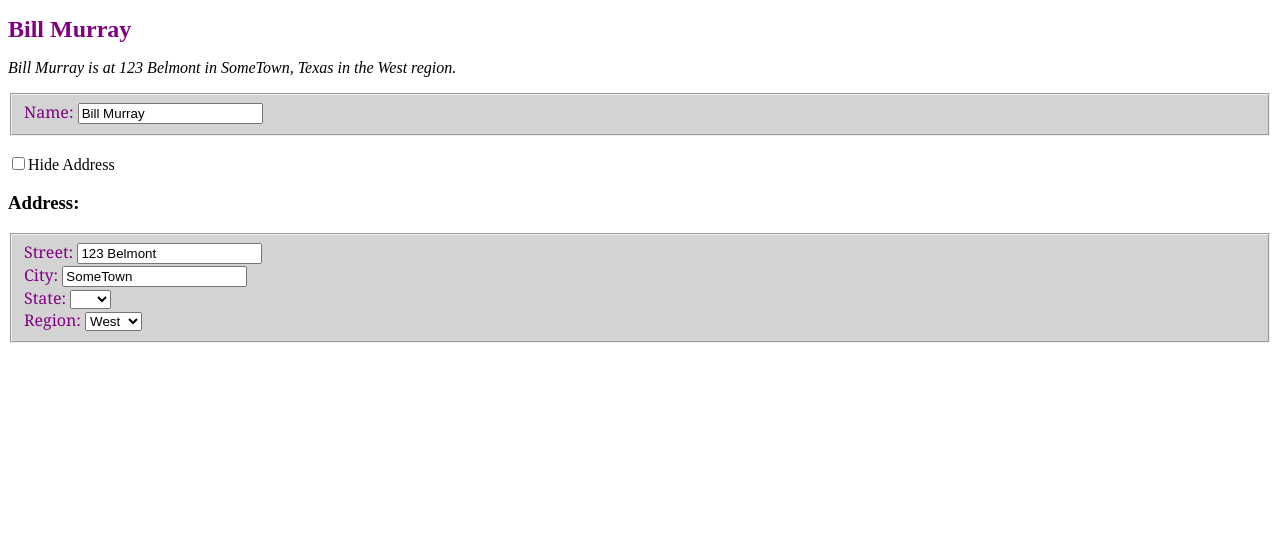
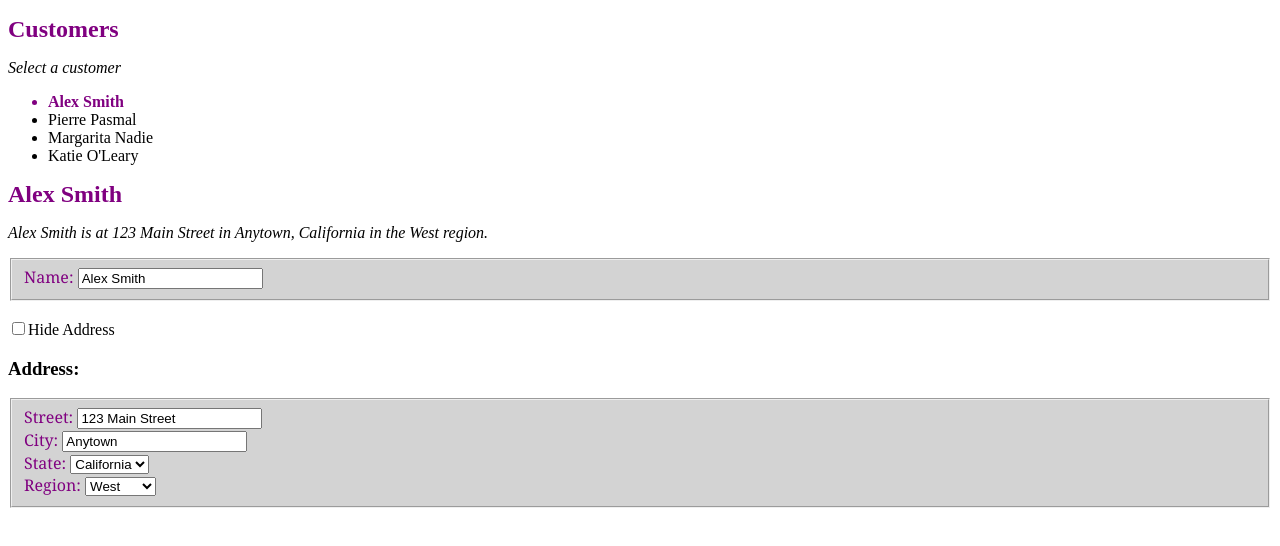
Before and after one commit to ZachParris/ps-Customer, an Angular app: page / in a window 1280 px wide. Shown: the top 546 px of the page. Built offline with nearby package versions, Linux system fonts and the light colour scheme.

Commit message:
added list binding

```diff
--- a/src/app/app.component.css
+++ b/src/app/app.component.css
@@ -1,6 +1,11 @@
 h1 {
     color: purple;
     font-size: 150%;
+}
+
+.selected {
+    color: purple;
+    font-weight: bold;
 }
 
 fieldset {
--- a/src/app/app.component.html
+++ b/src/app/app.component.html
@@ -1,3 +1,12 @@
+<h1>Customers</h1>
+<div>
+  <p><i>Select a customer</i></p>
+  <ul>
+    <li *ngFor="let cust of customers" [ngClass]="{selected: customer===cust}" (click)="customer=cust">{{cust.name}}</li>
+  </ul>
+
+
+  <div *ngIf="customer">
     <h1>{{customer.name}}</h1>
 
     <p><i>{{customer.name}} is at {{customer.address.street}} in {{customer.address.city}}, {{customer.address.state}} in the {{customer.address.region}} region.</i></p>
@@ -26,20 +35,19 @@
         <label><br/>
         State:
         <select [(ngModel)]="customer.address.state">
-          <option>TX</option>
-          <option>TN</option>
-          <option>IL</option>
-          <option>CA</option>
+          <option>California</option>
+          <option>Quebec</option>
+          <option>Jalisco</option>
+          <option>Illinois</option>
         </select>
       </label>
         <label><br/>
         Region:
         <select [(ngModel)]="customer.address.region">
-          <option>North</option>
-          <option>South</option>
-          <option>East</option>
-          <option>West</option>
+          <option *ngFor="let region of regions">{{region}}</option>
         </select>
       </label>
       </fieldset>
     </div>
+  </div>
+</div>
--- a/src/app/app.component.ts
+++ b/src/app/app.component.ts
@@ -10,17 +10,53 @@ import { Customer } from './model';
 
 
 export class AppComponent  {
+  regions = ['West', 'East', 'North', 'South', 'Midwest'];
 
-  customer: Customer = {
-    id: 1,
-    name: 'Bill Murray',
-    address: {
-      city: 'SomeTown',
-      street: '123 Belmont',
-      state: 'Texas',
-      region: 'West'
+  customers: Customer[] = [
+    {
+      id: 1,
+      name: 'Alex Smith',
+      address: {
+        street: '123 Main Street',
+        city: 'Anytown',
+        state: 'California',
+        region: 'West'
+      }
+    },
+    {
+      id: 2,
+      name: 'Pierre Pasmal',
+      address: {
+        street: '456 Rue de Main',
+        city: 'Quebec City',
+        state: 'Quebec',
+        region: 'East'
+      }
+    },
+    {
+      id: 3,
+      name: 'Margarita Nadie',
+      address: {
+        street: '789 Calle Principal',
+        city: 'Guadalajara',
+        state: 'Jalisco',
+        region: 'South'
+      }
+    },
+    {
+      id: 4,
+      name: 'Katie O\'Leary',
+      address: {
+        street: '137 DeKoven Street',
+        city: 'Chicago',
+        state: 'Illinois',
+        region: 'Midwest'
+      }
     }
-  };
+  ];
+
+  customer: Customer = this.customers[0];
+
 
   hideAddress = false;
 }
```
Lines whose indentation alone changed are shown as unchanged.
